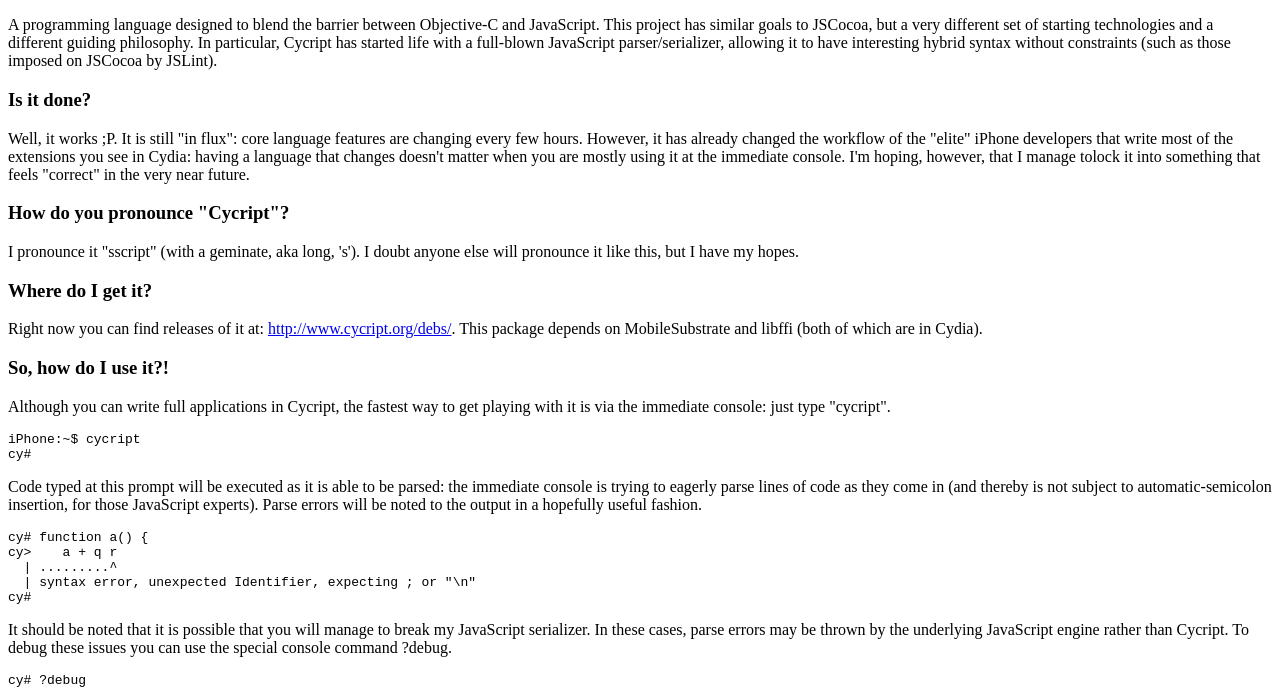
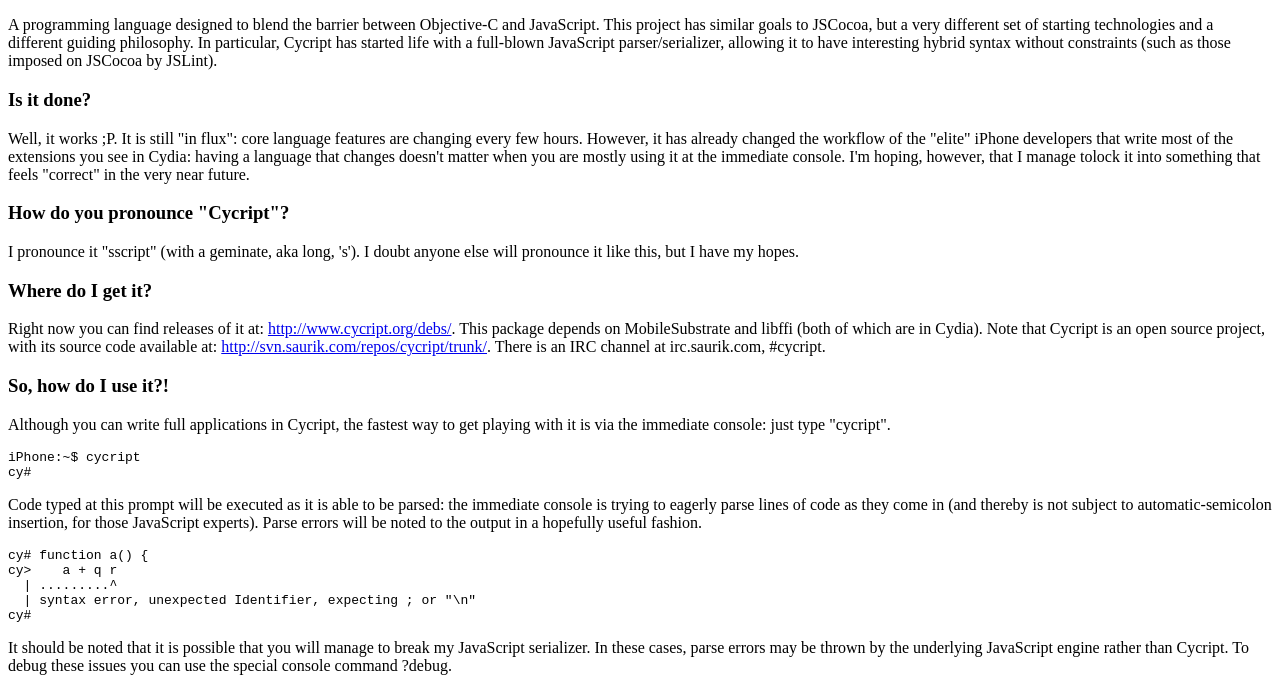
Before and after one commit to nowsecure/frida-cycript, a plain HTML site: page website/index.html in a window 1280 px wide. Shown: the part 91-779 px from the top of the page. Drawn offline with Linux system fonts and the light colour scheme.

Commit message:
Add a link to Cycript's subversion repository and IRC.

```diff
--- a/website/index.html
+++ b/website/index.html
@@ -17,7 +17,7 @@
 
 <h3>Where do I get it?</h3>
 
-<p>Right now you can find releases of it at: <a href="http://www.cycript.org/debs/">http://www.cycript.org/debs/</a>. This package depends on MobileSubstrate and libffi (both of which are in Cydia).</p>
+<p>Right now you can find releases of it at: <a href="http://www.cycript.org/debs/">http://www.cycript.org/debs/</a>. This package depends on MobileSubstrate and libffi (both of which are in Cydia). Note that Cycript is an open source project, with its source code available at: <a href="http://svn.saurik.com/repos/cycript/trunk/">http://svn.saurik.com/repos/cycript/trunk/</a>. There is an IRC channel at irc.saurik.com, #cycript.</p>
 
 <h3>So, how do I use it?!</h3>
 
```
